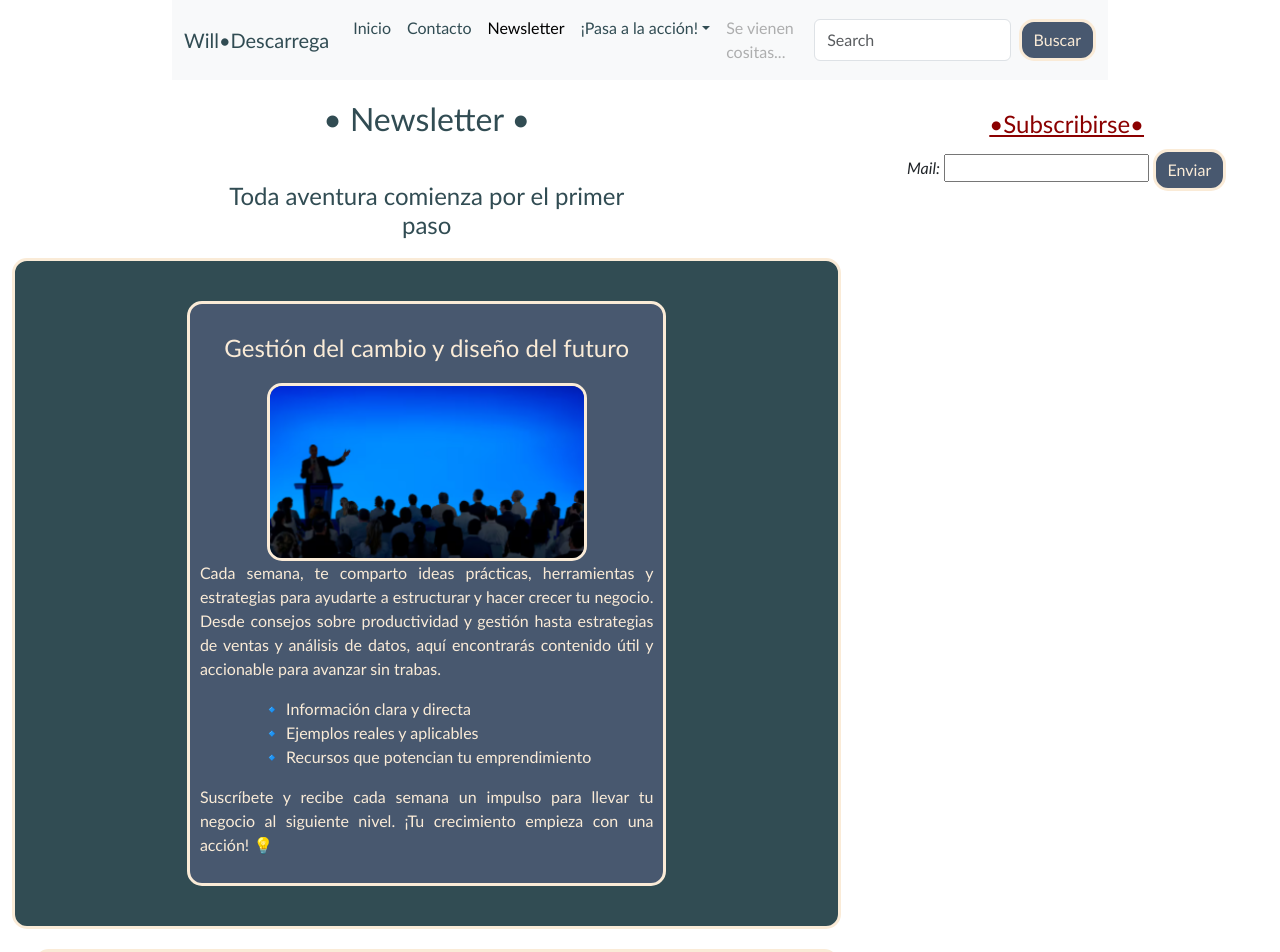
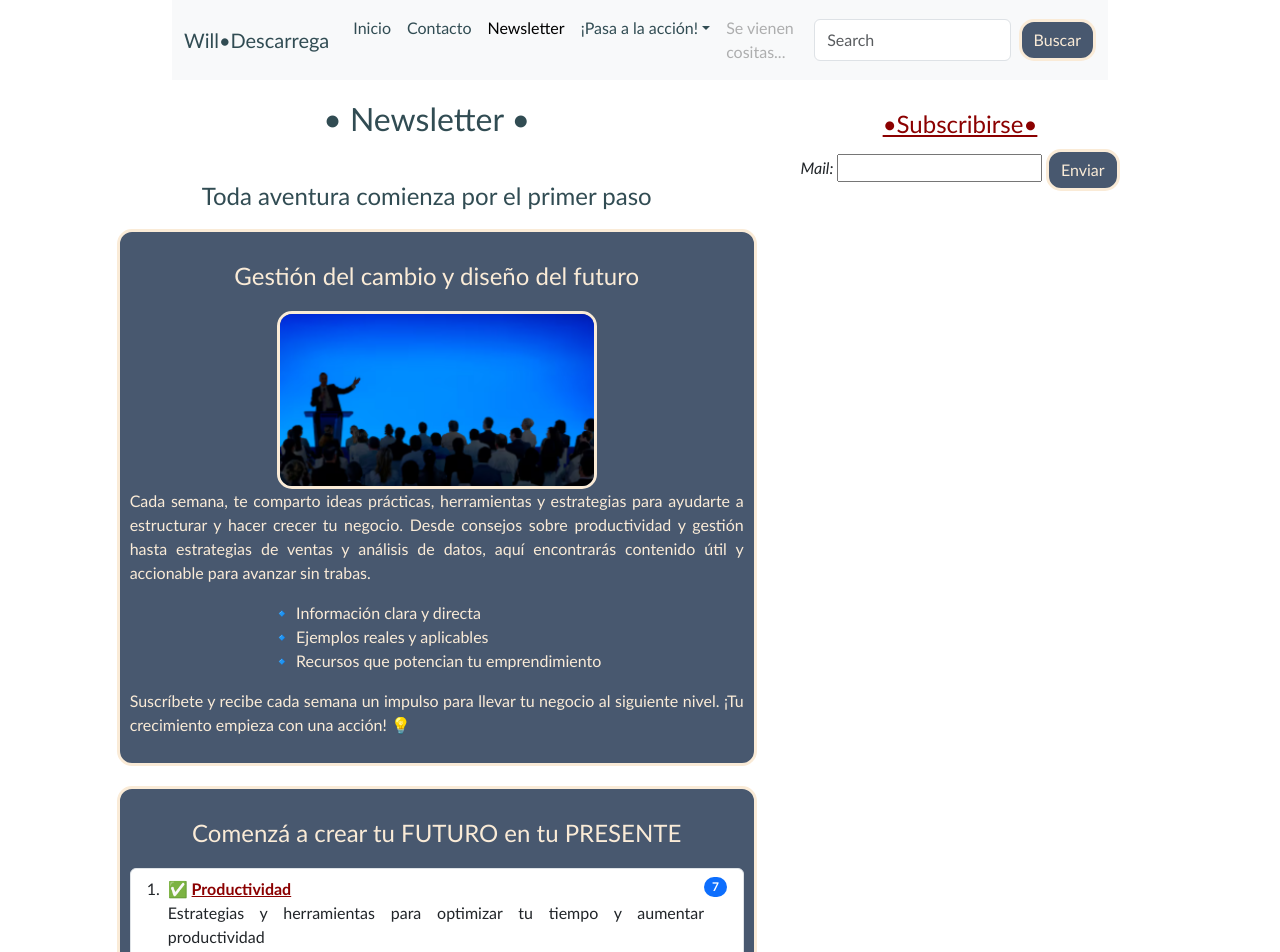
Before and after one commit to Will-lab-code/3ra-entrega-will-descarrega, a website: page html/newsletter.html in a window 1280 px wide. Shown: the top 952 px of the page. Drawn offline with nearby package versions, Linux system fonts and the light colour scheme.

Commit message:
[Newsletter] Mejoras en  overflow

```diff
--- a/html/newsletter.html
+++ b/html/newsletter.html
@@ -56,21 +56,12 @@
       </article>
     </header>
     <!--Introducción a artículos-->
-      <div class="row">
-        <main class="col-lg-8 col-md-12 col-sm-12">
-          <section class="row justify-content-md-center">
+  <main class="row justify-content-md-center">
     <div class="col-lg-6 col-md-12 col-sm-12">
-              <div class="padre">
       <h1>• Newsletter •</h1><br>
       <h2 class="padre__h2__top">Toda aventura comienza por el primer paso</h2>
-            </div>
-            </div>
-            <article class="row justify-content-md-center">
-              <div class="row contenedor padre__hijo__caja">
-                <article class="row padre">
-                  <div class="col contenedor"></div>
-                  <div class="padre__hijo col-5 col-md-8 col-sm-8">
-                  <div class="padre__hijo__caja">
+      <article class="row">
+        <div class="container-fluid padre__hijo__caja">
             <h2 class="padre__h2">Gestión del cambio y diseño del futuro</h2>
             <img class="img__gral" src="../assets/img-conferencia.png" alt="conferencia brindada en expo emprendedores 2024">
             <p>Cada semana, te comparto ideas prácticas, herramientas y estrategias para ayudarte a estructurar y hacer crecer tu negocio.
@@ -86,11 +77,9 @@
               ¡Tu crecimiento empieza con una acción! 💡
             </p>
         </div>
-                  <div class="col"></div>
       </article>
-              </div>
       <article class="row">
-                <div class="padre__hijo__caja">
+        <div class="container-fluid padre__hijo__caja">
           <h2 class="padre__h2"> Comenzá a crear tu FUTURO en tu PRESENTE</h2>
           <div>
             <ol class="list-group list-group-numbered">
@@ -119,10 +108,9 @@
           </div>
         </div>
       </article>
-            </article>
-          </section>
-        </main>
-        <aside class="col-lg-4 col-md-12 col-sm-12">
+    </div>
+    <div class="col-lg-4 col-md-12 col-sm-12">
+      <aside>
         <div class="subs" data-aos="fade-left" data-aos-offset="300" data-aos-easing="ease-in-sine">
           <h3>•Subscribirse•</h3>
           <form class="form" action="/submit" method="get">
@@ -133,6 +121,8 @@
         </div>
       </aside>
     </div>
+  </main>
+
   <footer class="row pie">
     <!--Citas de referentes-->
     <article class="row justify-content-md-center">
@@ -173,6 +163,7 @@
         </div>
     </article>
   </footer>
+
   </div>
   <script src="https://cdn.jsdelivr.net/npm/@popperjs/core@2.11.8/dist/umd/popper.min.js" integrity="sha384-I7E8VVD/ismYTF4hNIPjVp/Zjvgyol6VFvRkX/vR+Vc4jQkC+hVqc2pM8ODewa9r" crossorigin="anonymous"></script>
   <script src="https://cdn.jsdelivr.net/npm/bootstrap@5.3.3/dist/js/bootstrap.min.js" integrity="sha384-0pUGZvbkm6XF6gxjEnlmuGrJXVbNuzT9qBBavbLwCsOGabYfZo0T0to5eqruptLy" crossorigin="anonymous"></script>
--- a/sass/layout/_main.scss
+++ b/sass/layout/_main.scss
@@ -31,7 +31,6 @@ h1{
         flex-direction: column;
 
         label{
-
             display: flex;
             text-transform: uppercase;
         }
@@ -51,7 +50,6 @@ h1{
             background-color: map-get($color-bg ,grey );
             color: map-get($txt-parrafos , color );
             text-align: map-get($txt-parrafos , txt-align );
-
 
             h3{
                 font-size: map-get($txt-size, s );
--- a/sass/layout/_mq.scss
+++ b/sass/layout/_mq.scss
@@ -4,7 +4,6 @@
     .publi-w{
         @include flex-jc-fd-ai;
         @include mp (10px, 10px);
-
     }
 
 }
```
Lines whose indentation alone changed are shown as unchanged.
